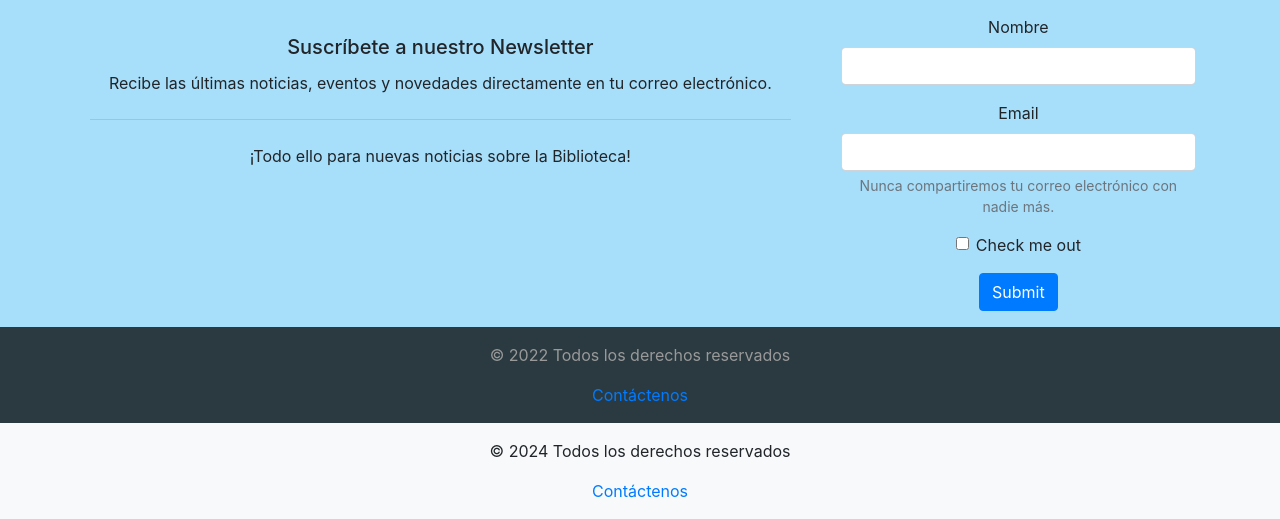
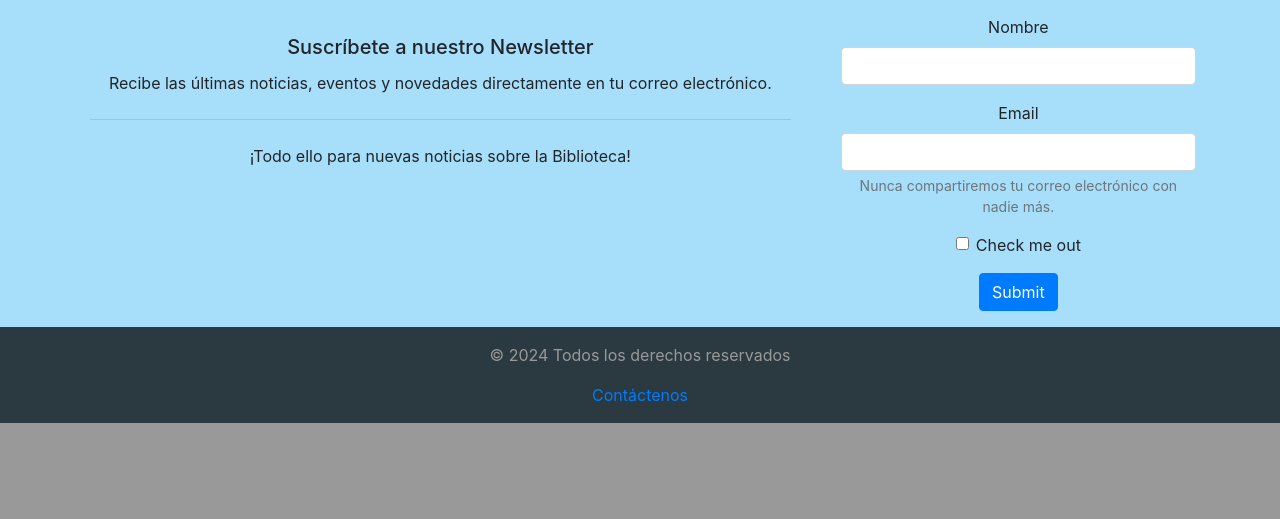
Before and after one commit to SebastianRivasZ/ET-Proyecto-Biblioteca, a Django app: page /categorias in a window 1280 px wide. Shown: the part 1523-2042 px from the top of the page. After the commit the page ends 1946 px from the top, so only its background shows below. Run offline with Django 5.2, Linux system fonts and the light colour scheme; data comes from the database, SQL or seed files in the repository; some libraries are stand-ins or nearby versions.

Commit message:
Correxiones de ultimo minuto.

```diff
--- a/Contenido/templates/content/categorias.html
+++ b/Contenido/templates/content/categorias.html
@@ -112,13 +112,8 @@
         </div>
     </div>
 </div>
-<footer class="text-center py-3">
-    <p style="color: #999;">&copy; 2022 Todos los derechos reservados</p>
-    <a href="contacto.html">Contáctenos</a>
-</footer>
-
-        <footer class="bg-light text-center py-3">
-            <p>&copy; 2024 Todos los derechos reservados</p>
+        <footer class="text-center py-3">
+            <p style="color: #999;">&copy; 2024 Todos los derechos reservados</p>
             <a href="contacto.html">Contáctenos</a>
         </footer>
     </body>
--- a/Contenido/templates/content/inicio.html
+++ b/Contenido/templates/content/inicio.html
@@ -146,7 +146,7 @@
         </div>
     </div>
     <footer class="text-center py-3">
-        <p style="color: #999;">&copy; 2022 Todos los derechos reservados</p>
+        <p style="color: #999;">&copy; 2024 Todos los derechos reservados</p>
         <a href="contacto.html">Contáctenos</a>
     </footer>
 
--- a/Contenido/templates/content/libros.html
+++ b/Contenido/templates/content/libros.html
@@ -168,7 +168,7 @@
     </div>
 </div>
 <footer class="text-center py-3">
-    <p style="color: #999;">&copy; 2022 Todos los derechos reservados</p>
+    <p style="color: #999;">&copy; 2024 Todos los derechos reservados</p>
     <a href="contacto.html">Contáctenos</a>
 </footer>
 
```
Also changed, not shown: Contenido/templates/content/autores.html (+6 -5 lines).
